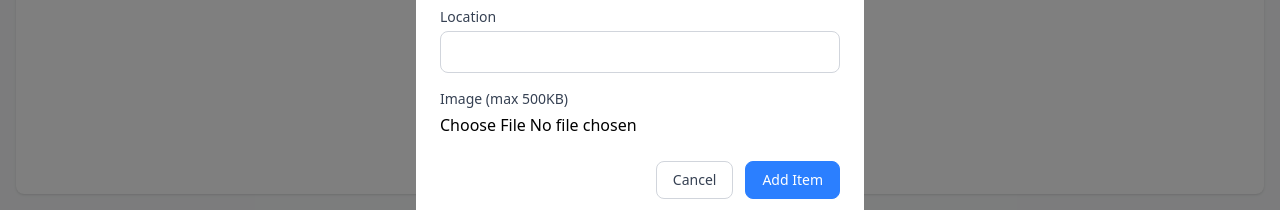
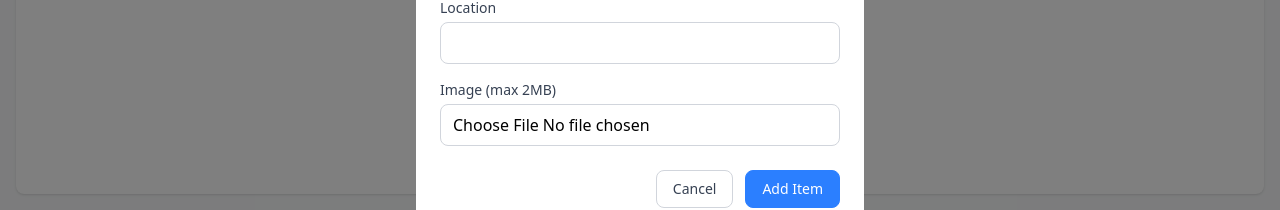
Before and after one commit to raffadness/transmore, a React (Vite) app in the folder frontend/: page /admin in a window 1280 px wide. Both pictures are taken after typing "Sample" into the empty fields and a click on the button "+ Add New Item". Shown: the part 510-720 px from the top of the page. Built offline with nearby package versions, Linux system fonts and the light colour scheme; no server answers.

Commit message:
feat: update file input component and size limits

```diff
--- a/frontend/src/components/AdminAdd.jsx
+++ b/frontend/src/components/AdminAdd.jsx
@@ -17,8 +17,8 @@ const AdminAdd = ({
   const handleImageChange = (e) => {
     const file = e.target.files[0];
     if (!file) return;
-    if (file.size > 500 * 1024) {
-      setImageError("File size must be less than 500KB");
+    if (file.size > 2048 * 1024) {
+      setImageError("File size must be less than 2MB");
       return;
     }
     setImageError("");
@@ -107,11 +107,11 @@ const AdminAdd = ({
 
             <div>
               <label className="block text-sm font-medium text-gray-700 mb-1">
-                Image (max 500KB)
+                Image (max 2MB)
               </label>
-              <input
+              <Input
                 type="file"
-                accept="image/png, image/jpeg, image/jpg"
+                accept="image/png, image/jpeg, image/jpg, image/webp"
                 onChange={handleImageChange}
                 className="w-full"
               />
--- a/frontend/src/components/AdminEdit.jsx
+++ b/frontend/src/components/AdminEdit.jsx
@@ -16,8 +16,8 @@ const AdminEdit = ({
   const handleImageChange = (e) => {
     const file = e.target.files[0];
     if (!file) return;
-    if (file.size > 500 * 1024) {
-      setImageError("File size must be less than 500KB");
+    if (file.size > 2048 * 1024) {
+      setImageError("File size must be less than 2MB");
       return;
     }
     setImageError("");
@@ -109,11 +109,11 @@ const AdminEdit = ({
 
             <div>
               <label className="block text-sm font-medium text-gray-700 mb-1">
-                Image (max 500KB)
+                Image (max 2MB)
               </label>
-              <input
+              <Input
                 type="file"
-                accept="image/*"
+                accept="image/png, image/jpeg, image/jpg, image/webp"
                 onChange={handleImageChange}
                 className="w-full"
               />
```
